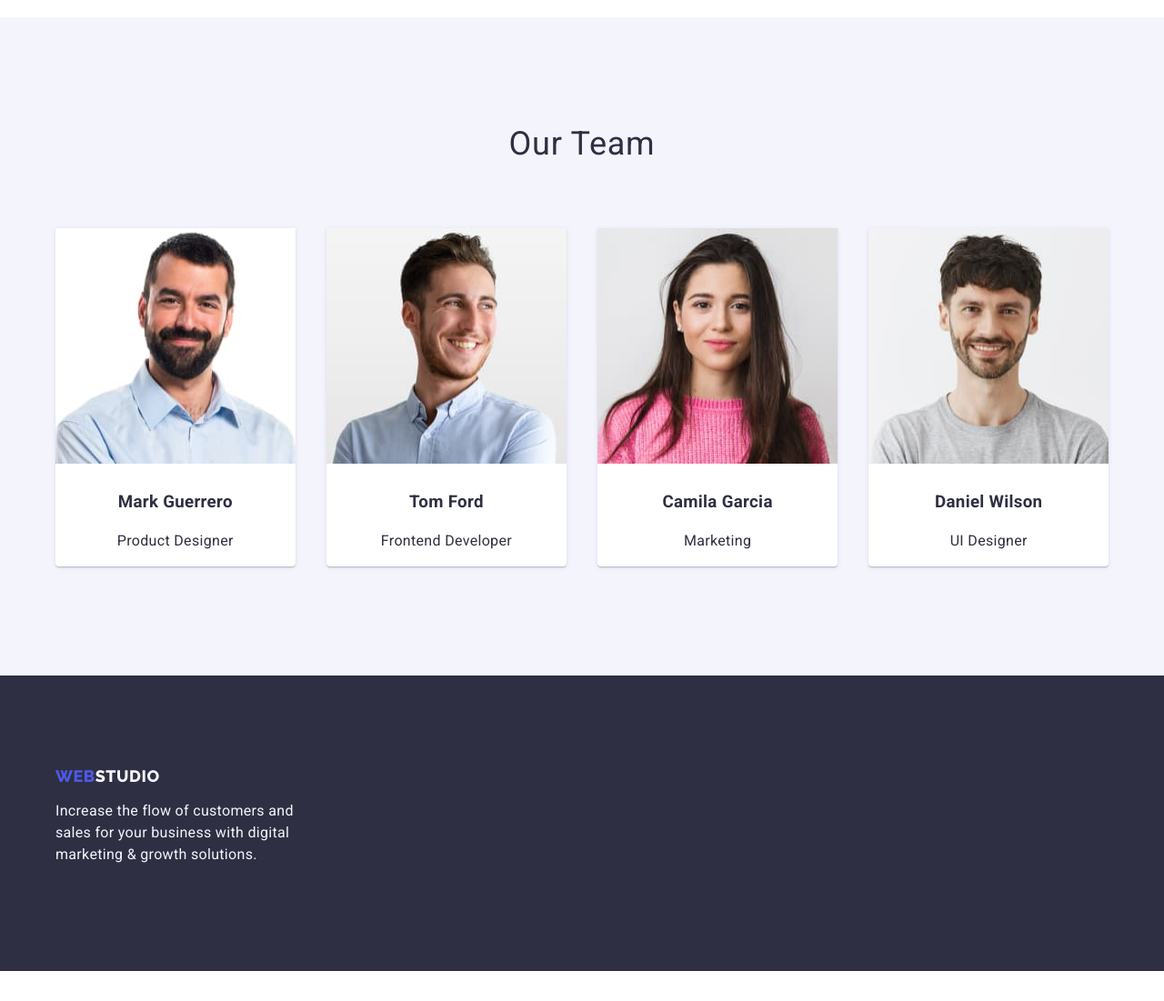
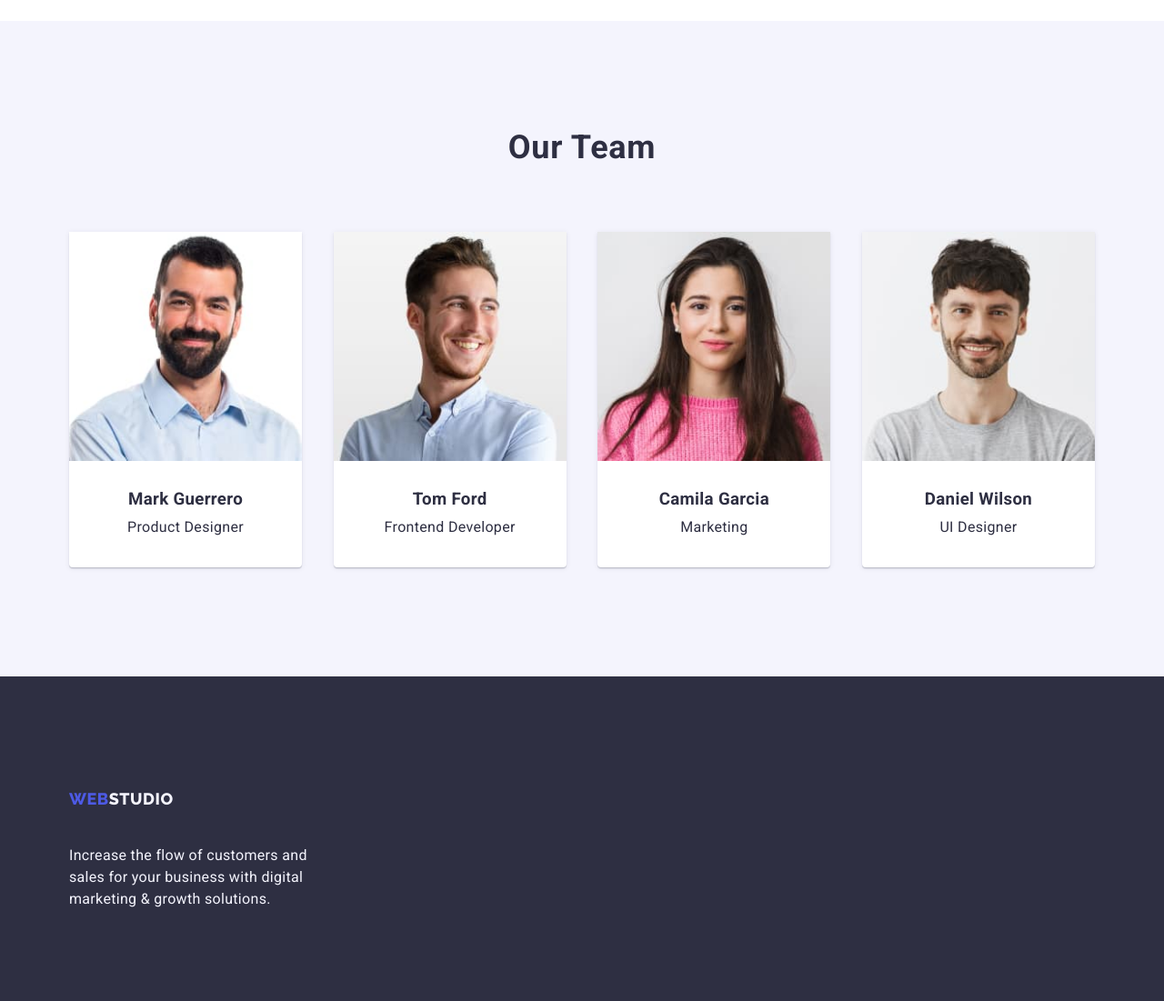
Before and after one commit to lana-sviatash/goit-markup-hw-03, a plain HTML site: page index.html in a window 1280 px wide. Shown: the part 1540-2641 px from the top of the page at 91% size. Before the commit the page ends 2608 px from the top, so only its background shows below. Drawn offline with nearby package versions, Linux system fonts and the light colour scheme.

Commit message:
Update styles.css

```diff
--- a/css/styles.css
+++ b/css/styles.css
@@ -84,7 +84,7 @@ h3,
 h4,
 p {
     margin-top: 0;
-    margin-top: 0;
+    margin-bottom: 0;
 }
 
 ul,
@@ -120,6 +120,7 @@ body {
 }
 .container {
     width: 1158px;
+    padding: 0 15px;
     margin-left: auto;
     margin-right: auto;
 }
@@ -138,6 +139,7 @@ body {
     display: flex;
     align-items: center;
     letter-spacing: 0.04em;
+    border: transparent;
     background: var(--color-btn-background-main-page);
     color: var(--color-btn-text-main-page);
     box-shadow: 0px 4px 4px rgba(0, 0, 0, 0.15);
@@ -154,7 +156,7 @@ body {
 }
 
 .block-title {
-    font-weight: var(--font-size-h2);
+    font-weight: var(--font-weight-h2);
     font-size: var(--font-size-h2);
     line-height: var(--line-height-h2);
     letter-spacing: var(--letter-spacing-main);
@@ -187,8 +189,8 @@ body {
 
 /* ==========================HEADER========================== */
 .header {
-    padding-top: 24px;
-    padding-bottom: 24px;
+    /* padding-top: 24px;
+    padding-bottom: 24px; */
     border: 1px solid var(--color-border-header);
 }
 
@@ -199,6 +201,13 @@ body {
 
 .page-nav {
     display: flex;
+}
+
+.logo,
+.menu-link,
+.address-mail-phone {
+    padding-top: 24px;
+    padding-bottom: 24px;
 }
 
 .menu{
@@ -242,6 +251,10 @@ color: var(--color-text-h2-h3-titles);
     line-height: var(--line-height-address);
     letter-spacing: var(--letter-spacing-main);
     color: var(--color-address);
+}
+
+.menu-link {
+    font-weight: var(--font-weight-nav);
 }
 
 .menu-link:active,
@@ -341,7 +354,11 @@ color: var(--color-text-h2-h3-titles);
 }
 
 .team-names {
-    margin-top: 32px;
+    padding: 32px 16px;
+}
+
+.team-block-item-title {
+    margin-bottom: 8px;
 }
 
 .our-team {
```
Lines whose indentation alone changed are shown as unchanged.
